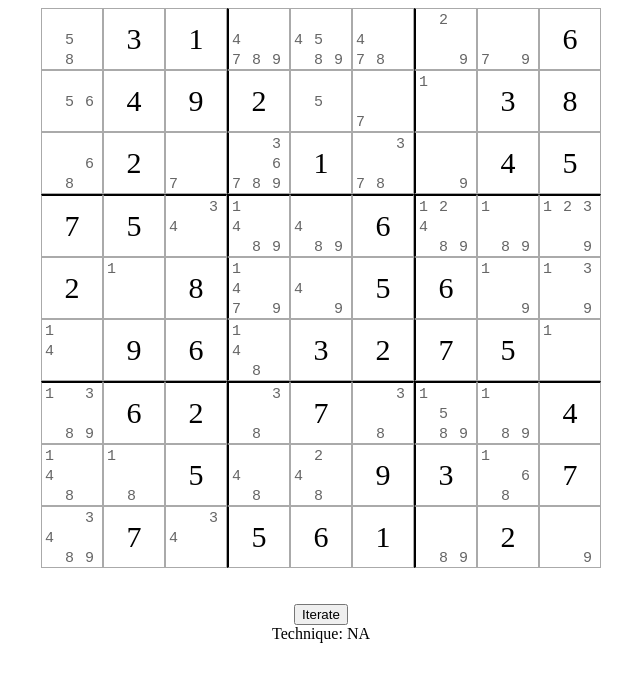
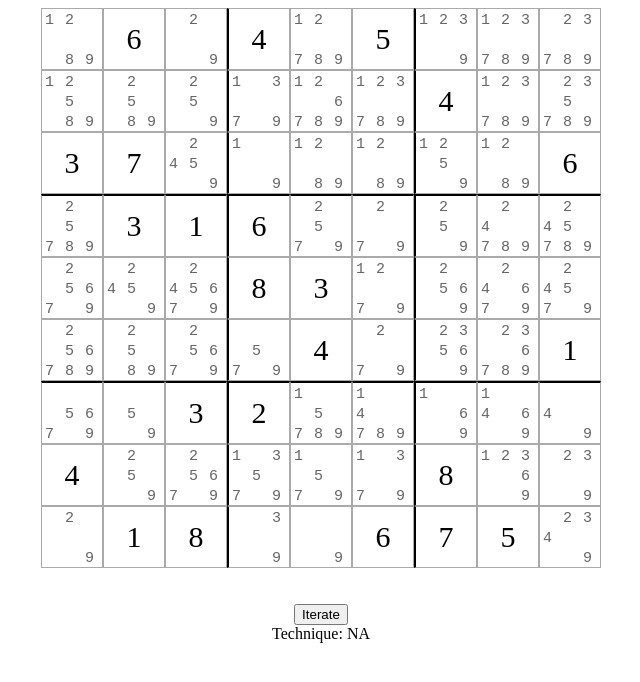
Before and after one commit to magnusjt/sudoku, a React (Create React App) app: page / in a window 1280 px wide. Shown: the top 682 px of the page, without its empty margins (319-959 px from the left). Built offline with nearby package versions, Linux system fonts and the light colour scheme.

Commit message:
Rewrite so we do all effects after technique is run

```diff
--- a/src/core/sudoku.ts
+++ b/src/core/sudoku.ts
@@ -1,6 +1,6 @@
-import { Board, Field } from './types'
-import { basicElimination, hiddenSingle, nakedSingle } from './techniques'
-import { isBoardFinished, setAllSingleCandidates } from './utils'
+import { Board, Field, Technique } from './types'
+import { basicElimination, hiddenSingle, nakedSingle, pointer } from './techniques'
+import { applyEffects, isBoardFinished } from './utils'
 
 export const boardFromInput = (input: number[][]) => {
     const candidates = [1, 2, 3, 4, 5, 6, 7, 8, 9]
@@ -25,17 +25,17 @@ export const boardFromInput = (input: number[][]) => {
     return board
 }
 
-const techniques = [
-    {type: 'setValues', fn: setAllSingleCandidates},
+const techniques: {type: string, fn: Technique}[] = [
     {type: 'basic', fn: basicElimination},
     {type: 'nakedSingle', fn: nakedSingle},
     {type: 'hiddenSingle', fn: hiddenSingle},
+    {type: 'pointer', fn: pointer},
 ]
 
 const runTechnique = (board) => {
     for(let technique of techniques){
         const result = technique.fn(board)
-        if(result.effects.length > 0){
+        if(result){
             return {
                 ...result,
                 technique: technique.type
@@ -43,21 +43,14 @@ const runTechnique = (board) => {
         }
     }
 
-    return {
-        board,
-        effects: [],
-        actors: [],
-        technique: 'none'
-    }
+    return null
 }
 
 export const runBasicEliminations = (board) => {
     let res = basicElimination(board)
-    board = res.board
-
-    while(res.effects.length > 0){
+    while(res){
+        board = applyEffects(board, res.effects)
         res = basicElimination(board)
-        board = res.board
     }
 
     return board
@@ -65,8 +58,9 @@ export const runBasicEliminations = (board) => {
 
 export const iterate = (board) => {
     const result = runTechnique(board)
-    if(result.effects.length > 0){
-        return result
+    if(result){
+        board = applyEffects(board, result.effects)
+        return {board, ...result}
     }
 
     if(isBoardFinished(board)){
--- a/src/core/techniques.ts
+++ b/src/core/techniques.ts
@@ -1,66 +1,88 @@
 import {
-    getAffectedPoints,
+    difference,
     getAllClosedRegions,
     getAllPoints,
-    getBoardField,
-    getRow,
-    removeCandidate,
-    removeCandidateFromAffectedPoints, setCandidates
+    getBoardCell, getColumn,
+    getRow, pointsEqual,
+    removeCandidateFromAffectedPoints, removeCandidateFromPoints, unique
 } from './utils'
-import { Board, Effect, Point } from './types'
+import { Board, Technique } from './types'
 
-export const basicElimination = (board: Board) => {
+export const basicElimination: Technique = (board: Board) => {
     for(let point of getAllPoints()){
-        const field = getBoardField(board, point)
-        if(field.value === null){
+        const cell = getBoardCell(board, point)
+        if(cell.value === null){
             continue
         }
 
-        const result = removeCandidateFromAffectedPoints(board, point, field.value)
-        if(result.effects.length > 0){
-            const actors = [{point}]
-            return {...result, actors}
-        }
-    }
-
-    return {board, effects: [], actors: []}
-}
-
-export const nakedSingle = (board: Board) => {
-    for(let points of getAllClosedRegions()){
-        const point = points.find(point => getBoardField(board, point).candidates.length === 1)
-        if(point){
-            const result = removeCandidateFromAffectedPoints(board, point, getBoardField(board, point).candidates[0])
-            if(result.effects.length > 0){
-                const actors = [{point}]
-                return {...result, actors}
+        const effects = removeCandidateFromAffectedPoints(board, point, cell.value)
+        if(effects.length > 0){
+            return {
+                actors: [{point}],
+                effects
             }
         }
     }
-    return {board, effects: [], actors: []}
+    return null
 }
 
-export const hiddenSingle = (board: Board) => {
-    for(let points of getAllClosedRegions()){
-        for(let n = 1; n <= 9; n++){
-            const pointsWithN = points.filter(p => getBoardField(board, p).candidates.some(c => c === n))
-            if(pointsWithN.length === 1){
-                const point = pointsWithN[0]
-                const result = removeCandidateFromAffectedPoints(board, point, n)
-                board = result.board
-                const effects = result.effects
-
-                // Remove other candidates from the current point, as it was found to be a hidden single
-                const removedCandidates = getBoardField(board, point).candidates.filter(c => c !== n)
-                board = setCandidates(board, point, [n])
-                if(removedCandidates.length > 0){
-                    effects.push({type: 'elimination', point, numbers: removedCandidates})
-                }
-
-                const actors = [{point}]
-                return {board, effects, actors}
+export const nakedSingle: Technique = (board: Board) => {
+    for(let point of getAllPoints()){
+        const cell = getBoardCell(board, point)
+        if(cell.candidates.length === 1){
+            return {
+                actors: [{point}],
+                effects: [{type: 'value', point, number: cell.candidates[0]}]
             }
         }
     }
-    return {board, effects: [], actors: []}
+    return null
 }
+
+export const hiddenSingle: Technique = (board: Board) => {
+    for(let points of getAllClosedRegions()){
+        for(let n = 1; n <= 9; n++){
+            const pointsWithN = points.filter(p => getBoardCell(board, p).candidates.some(c => c === n))
+            if(pointsWithN.length === 1){
+                const point = pointsWithN[0]
+                const removedCandidates = getBoardCell(board, point).candidates.filter(c => c !== n)
+                if(removedCandidates.length > 0){
+                    return {
+                        effects: [{type: 'elimination', point, numbers: removedCandidates}],
+                        actors: points.filter(p => !pointsEqual(p, point)).map(point => ({point}))
+                    }
+                }
+            }
+        }
+    }
+    return null
+}
+
+export const pointer = (board: Board) => {
+    for(let points of getAllClosedRegions()){
+        for(let n = 1; n <= 9; n++){
+            const pointsWithN = points.filter(p => getBoardCell(board, p).candidates.some(c => c === n))
+            if(pointsWithN.length === 1){
+                // If it's only one, it's just a hidden single
+                continue
+            }
+
+            let pointsToRemove = []
+            if(unique(pointsWithN.map(p => p.x)).length === 1){
+                pointsToRemove = difference(getColumn(pointsWithN[0].x), pointsWithN, pointsEqual)
+            }
+            if(unique(pointsWithN.map(p => p.y)).length === 1){
+                pointsToRemove = difference(getRow(pointsWithN[0].y), pointsWithN, pointsEqual)
+            }
+            const effects = removeCandidateFromPoints(board, pointsToRemove, n)
+            if(effects.length > 0){
+                const actors = pointsWithN.map(point => ({point}))
+                return {
+                    actors,
+                    effects
+                }
+            }
+        }
+    }
+    return null
+}
--- a/src/core/types.ts
+++ b/src/core/types.ts
@@ -28,3 +28,5 @@ export type ValueEffect = {
 export type Actor = {
     point: Point
 }
+
+export type Technique = (board: Board) => {effects: Effect[], actors: Actor[]} | null
--- a/src/core/utils.ts
+++ b/src/core/utils.ts
@@ -1,4 +1,9 @@
 import { Point, Board, Effect, Field, EliminationEffect, NoneEffect, Actor } from './types'
+
+export const unique = arr => [...new Set(arr)]
+export const difference = (arr1, arr2, isEqual) => {
+    return arr1.filter(a => !arr2.some(b => isEqual(a, b)))
+}
 
 export const pointsEqual = (pointA: Point, pointB: Point) => pointA.x === pointB.x && pointA.y === pointB.y
 
@@ -65,59 +70,51 @@ export const getAffectedPoints = (point: Point): Point[] => {
     ].filter(p => !pointsEqual(p, point))
 }
 
-export const getBoardField = (board: Board, point: Point) => board[point.y][point.x]
+export const getBoardCell = (board: Board, point: Point) => board[point.y][point.x]
 
-export const updateBoardField = (board: Board, point: Point, updates: Partial<Field>) => {
-    board = [...board]
-    board[point.y] = [...board[point.y]]
-    board[point.y][point.x] = {...board[point.y][point.x], ...updates}
-    return board
+export const removeCandidate = (board: Board, point: Point, number: number): Effect => {
+    const candidates = getBoardCell(board, point).candidates
+    const nextCandidates = candidates.filter(x => x !== number)
+    if(nextCandidates.length === candidates.length){
+        return {type: 'none'} as NoneEffect
+    }
+    return {type: 'elimination', point, numbers: [number]} as EliminationEffect
 }
 
-export const setCandidates = (board: Board, point: Point, candidates: number[]) => {
-    return updateBoardField(board, point, {candidates})
+export const removeCandidateFromPoints = (board: Board, points: Point[], number: number): Effect[] => {
+    return points
+        .map(point => removeCandidate(board, point, number))
+        .filter(eff => eff.type !== 'none')
 }
 
-export const removeCandidate = (board: Board, point: Point, number: number) => {
-    const candidates = getBoardField(board, point).candidates
-    const nextCandidates = candidates.filter(x => x !== number)
-    if(nextCandidates.length === candidates.length){
-        return {board, effect: {type: 'none'} as NoneEffect}
-    }
-    return {
-        board: setCandidates(board, point, nextCandidates),
-        effect: {type: 'elimination', point, numbers: [number]} as EliminationEffect
-    }
-}
-
-export const removeCandidateFromAffectedPoints = (board: Board, point: Point, number: number) => {
-    const effects: Effect[] = []
-    getAffectedPoints(point)
-        .forEach(affectedPoint => {
-            const result = removeCandidate(board, affectedPoint, number)
-            board = result.board
-            if(result.effect.type !== 'none'){
-                effects.push(result.effect)
-            }
-        })
-    return {board, effects}
+export const removeCandidateFromAffectedPoints = (board: Board, point: Point, number: number): Effect[] => {
+    return removeCandidateFromPoints(board, getAffectedPoints(point), number)
 }
 
 export const isBoardFinished = (board: Board) => {
-    return getAllPoints().every(point => getBoardField(board, point).value !== null)
+    return getAllPoints().every(point => getBoardCell(board, point).value !== null)
 }
 
-export const setAllSingleCandidates = (board: Board) => {
-    const effects: Effect[] = []
-    const actors: Actor[] = []
-    getAllPoints().forEach(point => {
-        const field = getBoardField(board, point)
-        if(field.value === null && field.candidates.length === 1){
-            const value = field.candidates[0]
-            board = updateBoardField(board, point, {value})
-            effects.push({type: 'value', point, number: value})
-            actors.push({point})
+const cloneBoard = (board: Board) => {
+    return [...board].map(row => [...row].map(cell => {
+        return {
+            ...cell,
+            candidates: [...cell.candidates]
+        }
+    }))
+}
+
+export const applyEffects = (board: Board, effects: Effect[]) => {
+    board = cloneBoard(board)
+
+    effects.forEach(effect => {
+        if(effect.type === 'elimination'){
+            board[effect.point.y][effect.point.x].candidates = board[effect.point.y][effect.point.x].candidates.filter(c => !effect.numbers.includes(c))
+        }else if(effect.type === 'value'){
+            board[effect.point.y][effect.point.x].value = effect.number
+            board[effect.point.y][effect.point.x].candidates = []
         }
     })
-    return {board, effects, actors}
+
+    return board
 }
--- a/src/index.tsx
+++ b/src/index.tsx
@@ -4,7 +4,8 @@ import * as sudoku from './core/sudoku'
 import { Actor, Board, Effect, Point } from './core/types'
 import { pointsEqual } from './core/utils'
 
-const input = [
+/*
+const input = [ // Easy
     [0, 3, 1, 0, 0, 0, 0, 0, 6],
     [0, 4, 9, 2, 0, 0, 0, 3, 8],
     [0, 2, 0, 0, 1, 0, 0, 4, 5],
@@ -14,6 +15,30 @@ const input = [
     [0, 6, 2, 0, 7, 0, 0, 0, 4],
     [0, 0, 5, 0, 0, 9, 3, 0, 7],
     [0, 7, 0, 5, 6, 1, 0, 2, 0],
+]*/
+/*
+const input = [ // Hard
+    [0, 7, 0, 0, 0, 0, 0, 0, 4],
+    [0, 4, 0, 0, 2, 0, 6, 0, 3],
+    [8, 0, 1, 0, 4, 0, 0, 0, 7],
+    [4, 0, 0, 0, 6, 0, 0, 7, 0],
+    [0, 0, 3, 1, 0, 0, 0, 0, 0],
+    [0, 2, 0, 0, 0, 0, 5, 0, 0],
+    [1, 0, 0, 0, 0, 0, 8, 0, 2],
+    [0, 0, 0, 2, 0, 8, 0, 0, 0],
+    [0, 0, 4, 7, 5, 0, 0, 0, 0],
+]
+*/
+const input = [ // Expert
+    [0, 6, 0, 4, 0, 5, 0, 0, 0],
+    [0, 0, 0, 0, 0, 0, 4, 0, 0],
+    [3, 7, 0, 0, 0, 0, 0, 0, 6],
+    [0, 3, 1, 6, 0, 0, 0, 0, 0],
+    [0, 0, 0, 8, 3, 0, 0, 0, 0],
+    [0, 0, 0, 0, 4, 0, 0, 0, 1],
+    [0, 0, 3, 2, 0, 0, 0, 0, 0],
+    [4, 0, 0, 0, 0, 0, 8, 0, 0],
+    [0, 1, 8, 0, 0, 6, 7, 5, 0],
 ]
 let initialBoard = sudoku.boardFromInput(input)
 initialBoard = sudoku.runBasicEliminations(initialBoard)
```
